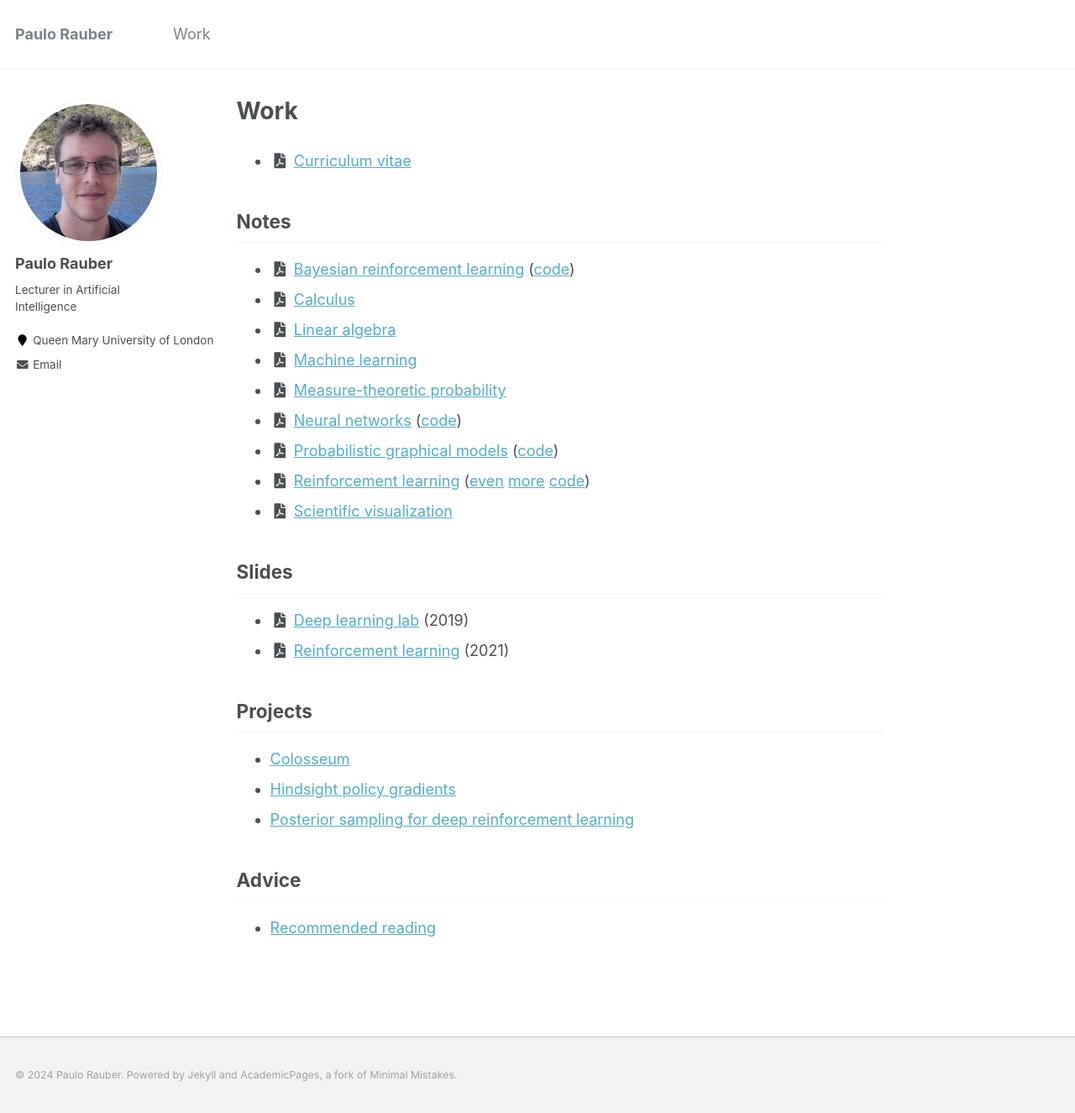
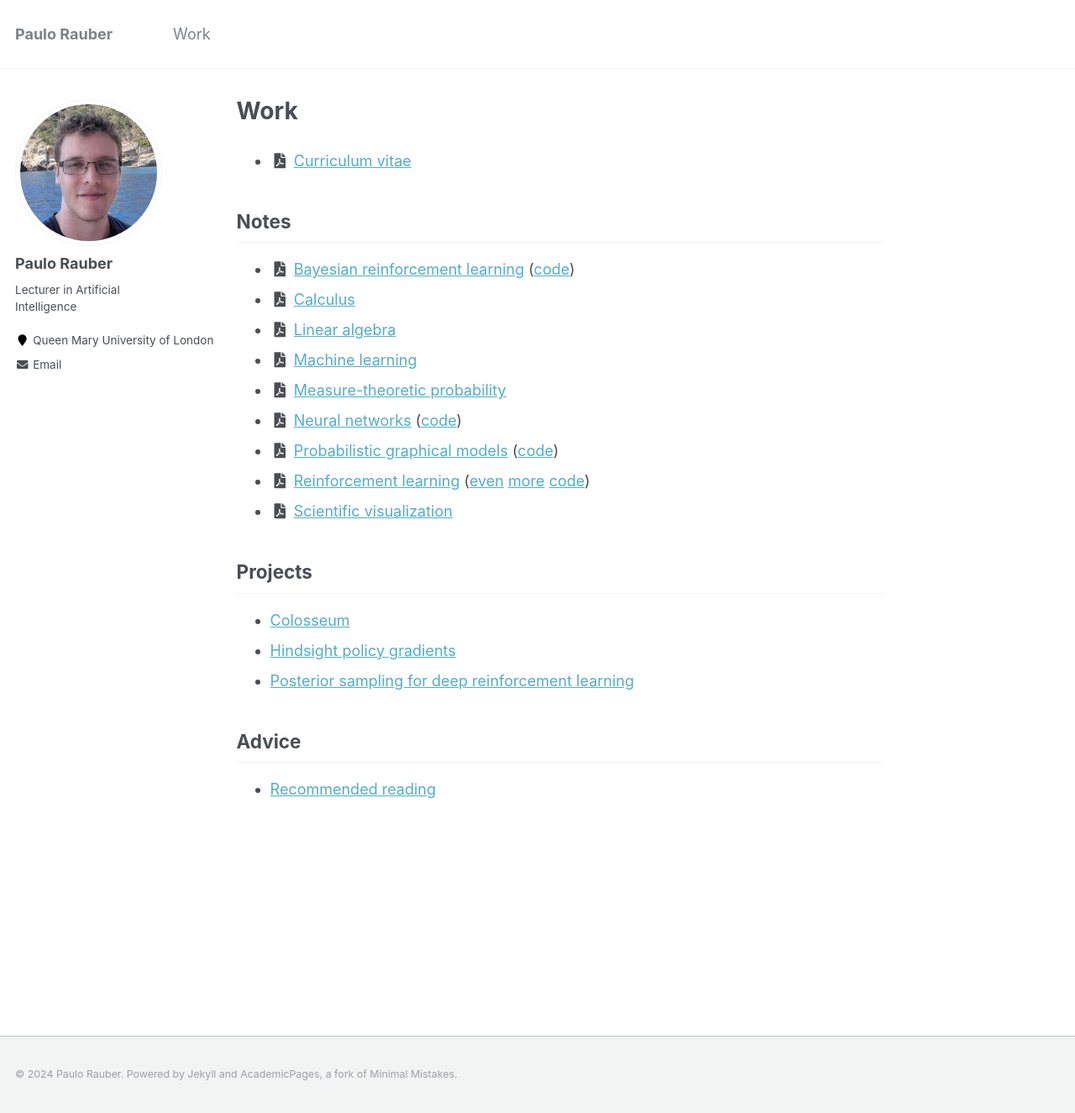
Before and after one commit to paulorauber/paulorauber.github.io, a Jekyll site: the page built from _pages/work.md, in a window 1280 px wide and 1325 px high. Shown: the whole window at 84% size. Built offline with Jekyll 4.4.1, drawn with Linux system fonts in a browser that asks for light colours.

Commit message:
Removed slides

```diff
--- a/_pages/work.md
+++ b/_pages/work.md
@@ -20,11 +20,6 @@ redirect_from:
 * <i class="fas fa-fw fa-file-pdf" aria-hidden="true"></i> [Reinforcement learning](/files/notes/reinforcement_learning.pdf) ([even](https://github.com/paulorauber/rl) [more](https://github.com/paulorauber/rlnn) [code](https://github.com/paulorauber/rpg))
 * <i class="fas fa-fw fa-file-pdf" aria-hidden="true"></i> [Scientific visualization](/files/notes/scientific_visualization.pdf)
 
-## Slides
-
-* <i class="fas fa-fw fa-file-pdf" aria-hidden="true"></i> [Deep learning lab](/files/slides/deep_learning_lab.pdf) (2019)
-* <i class="fas fa-fw fa-file-pdf" aria-hidden="true"></i> [Reinforcement learning](/files/slides/reinforcement_learning.pdf) (2021)
-
 ## Projects
 
 * [Colosseum](https://github.com/MichelangeloConserva/Colosseum)
```
